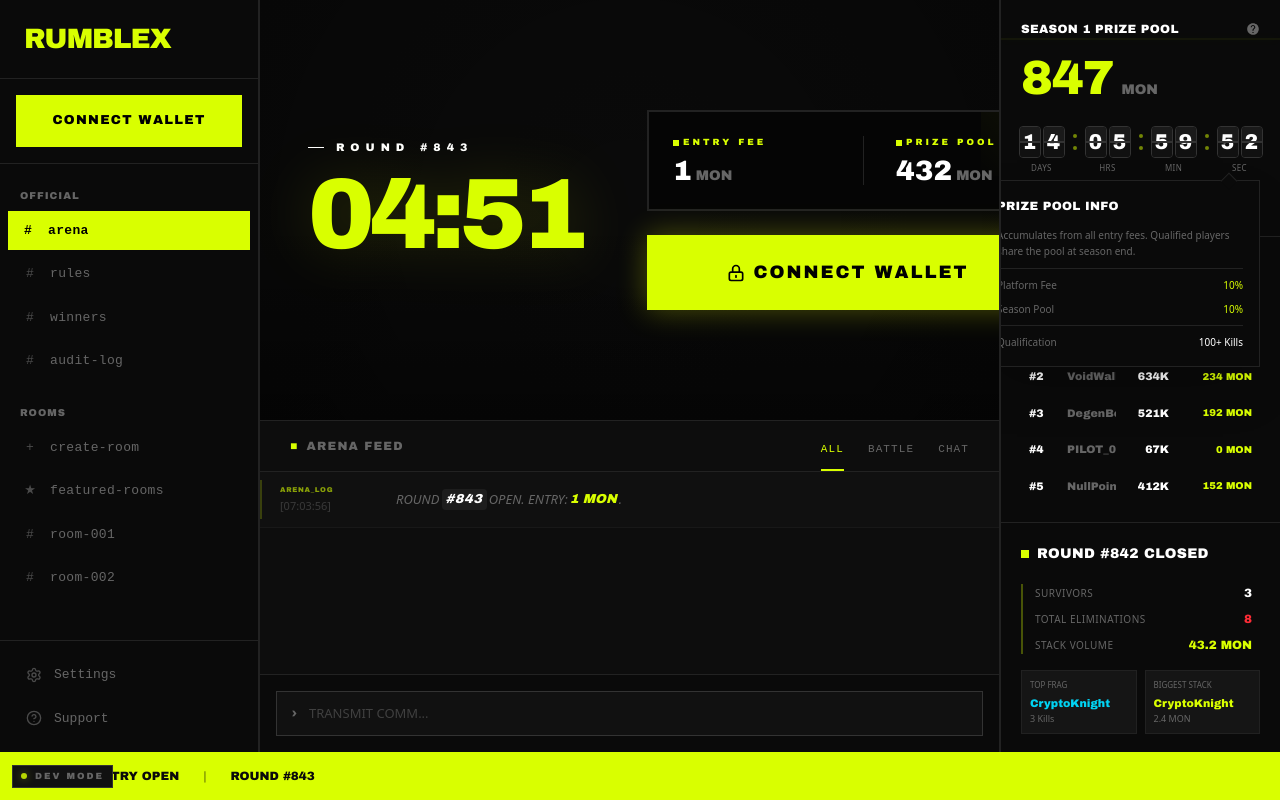
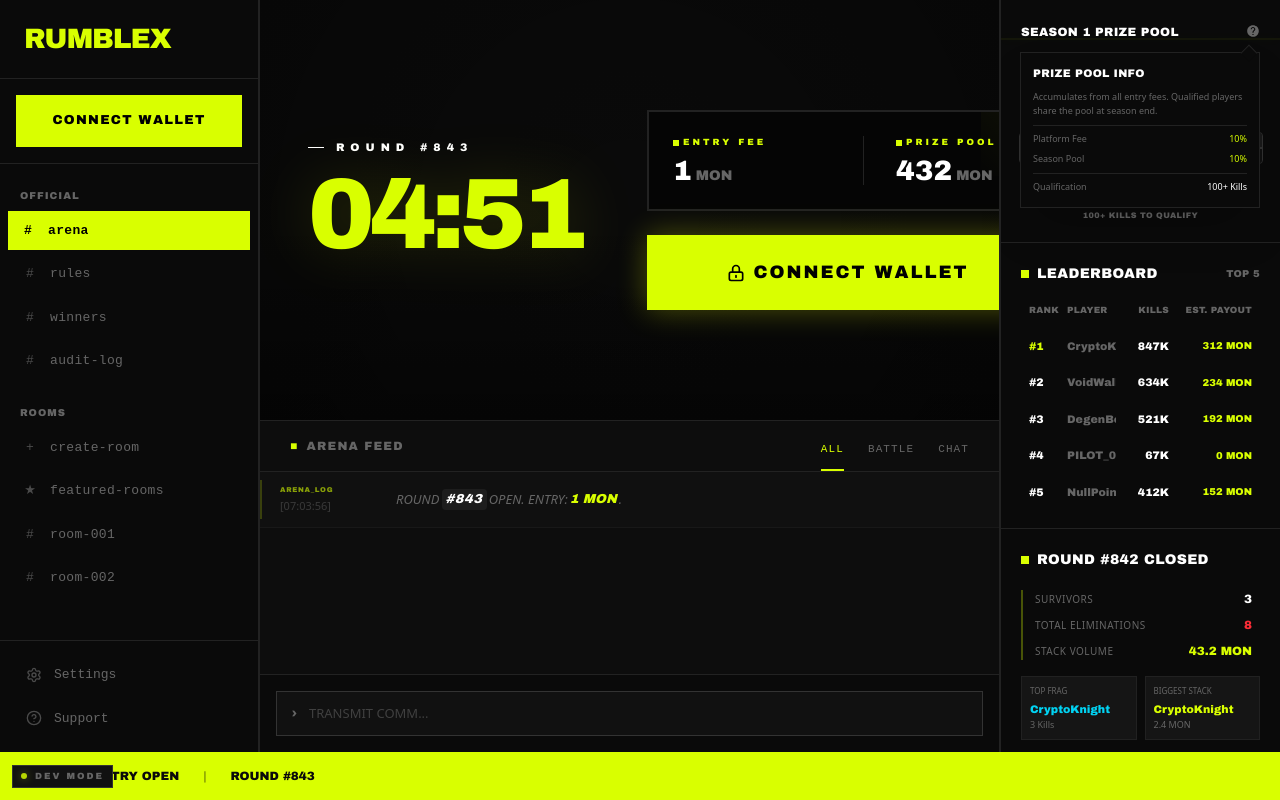
Before and after one commit to rickysvp/RumbleX, a React (Vite) app: page / in a window 1280 px wide. Both pictures are taken after a click on the button 1253 px from the left and 29 px from the top of the page. Built offline with nearby package versions, Linux system fonts and the light colour scheme.

Commit message:
v0.1.18: Fix tooltip positioning inside sidebar

```diff
--- a/package.json
+++ b/package.json
@@ -1,7 +1,7 @@
 {
   "name": "rumblex",
   "private": true,
-  "version": "0.1.17",
+  "version": "0.1.18",
   "type": "module",
   "scripts": {
     "dev": "vite --port=3000 --host=0.0.0.0",
--- a/src/components/intel/pre-game/SeasonInfo.tsx
+++ b/src/components/intel/pre-game/SeasonInfo.tsx
@@ -70,50 +70,6 @@ function SolidHelpIcon({ size = 14 }: { size?: number }) {
   );
 }
 
-// 气泡式奖池说明浮层
-function PrizePoolTooltip({ isOpen, onClose }: { isOpen: boolean; onClose: () => void }) {
-  if (!isOpen) return null;
-
-  return (
-    <div
-      className="fixed inset-0 z-[100]"
-      onClick={onClose}
-    >
-      <div
-        className="absolute top-[180px] right-[20px] w-[280px] bg-[#0a0a0a] border border-app-border p-4 shadow-2xl"
-        onClick={e => e.stopPropagation()}
-      >
-        {/* 气泡箭头 */}
-        <div className="absolute -top-[6px] right-[24px] w-3 h-3 bg-[#0a0a0a] border-t border-l border-app-border rotate-45" />
-
-        <div className="relative">
-          <div className="font-app-bold text-[12px] text-white uppercase tracking-wide mb-3">
-            Prize Pool Info
-          </div>
-
-          <div className="text-[10px] text-app-muted leading-relaxed space-y-2">
-            <p>
-              Accumulates from all entry fees. Qualified players share the pool at season end.
-            </p>
-            <div className="flex justify-between border-t border-[#222] pt-2">
-              <span>Platform Fee</span>
-              <span className="text-app-accent">10%</span>
-            </div>
-            <div className="flex justify-between">
-              <span>Season Pool</span>
-              <span className="text-app-accent">10%</span>
-            </div>
-            <div className="flex justify-between border-t border-[#222] pt-2">
-              <span>Qualification</span>
-              <span className="text-white">{SEASON_CONFIG.SEASON_KILL_THRESHOLD}+ Kills</span>
-            </div>
-          </div>
-        </div>
-      </div>
-    </div>
-  );
-}
-
 export function SeasonInfo() {
   const seasonNumber = useGameStore(state => state.seasonNumber || 1);
   const seasonPool = useGameStore(state => state.seasonPool || 0);
@@ -121,6 +77,7 @@ export function SeasonInfo() {
 
   const [timeLeft, setTimeLeft] = useState(seasonEndsIn);
   const [showTooltip, setShowTooltip] = useState(false);
+  const tooltipRef = useRef<HTMLDivElement>(null);
 
   useEffect(() => {
     setTimeLeft(seasonEndsIn);
@@ -141,16 +98,64 @@ export function SeasonInfo() {
   return (
     <div className="p-5 border-b border-app-border">
       {/* 标题 */}
-      <div className="flex items-center justify-between mb-4">
+      <div className="flex items-center justify-between mb-4 relative">
         <div className="font-app-bold text-[12px] uppercase tracking-wide text-white">
           Season {seasonNumber} Prize Pool
         </div>
-        <button
-          onClick={() => setShowTooltip(true)}
-          className="text-app-muted hover:text-app-accent transition-colors"
-        >
-          <SolidHelpIcon size={14} />
-        </button>
+
+        {/* 问号按钮和浮层容器 */}
+        <div className="relative" ref={tooltipRef}>
+          <button
+            onClick={() => setShowTooltip(!showTooltip)}
+            className="text-app-muted hover:text-app-accent transition-colors"
+          >
+            <SolidHelpIcon size={14} />
+          </button>
+
+          {/* 气泡式浮层 - 相对定位 */}
+          {showTooltip && (
+            <>
+              {/* 遮罩层 - 点击关闭 */}
+              <div
+                className="fixed inset-0 z-[99]"
+                onClick={() => setShowTooltip(false)}
+              />
+
+              {/* 浮层内容 */}
+              <div
+                className="absolute top-full right-0 mt-2 w-[240px] bg-[#0a0a0a] border border-app-border p-3 shadow-2xl z-[100]"
+                onClick={e => e.stopPropagation()}
+              >
+                {/* 气泡箭头 */}
+                <div className="absolute -top-[6px] right-[4px] w-3 h-3 bg-[#0a0a0a] border-t border-l border-app-border rotate-45" />
+
+                <div className="relative">
+                  <div className="font-app-bold text-[11px] text-white uppercase tracking-wide mb-2">
+                    Prize Pool Info
+                  </div>
+
+                  <div className="text-[9px] text-app-muted leading-relaxed space-y-1.5">
+                    <p>
+                      Accumulates from all entry fees. Qualified players share the pool at season end.
+                    </p>
+                    <div className="flex justify-between border-t border-[#222] pt-1.5">
+                      <span>Platform Fee</span>
+                      <span className="text-app-accent">10%</span>
+                    </div>
+                    <div className="flex justify-between">
+                      <span>Season Pool</span>
+                      <span className="text-app-accent">10%</span>
+                    </div>
+                    <div className="flex justify-between border-t border-[#222] pt-1.5">
+                      <span>Qualification</span>
+                      <span className="text-white">{SEASON_CONFIG.SEASON_KILL_THRESHOLD}+ Kills</span>
+                    </div>
+                  </div>
+                </div>
+              </div>
+            </>
+          )}
+        </div>
       </div>
 
       {/* 奖池数字 - 超大显示 */}
@@ -178,9 +183,6 @@ export function SeasonInfo() {
       <div className="text-[8px] text-app-muted font-app-bold uppercase tracking-wider border-t border-[#1a1a1a] pt-3 leading-relaxed text-center">
         {SEASON_CONFIG.SEASON_KILL_THRESHOLD}+ KILLS TO QUALIFY
       </div>
-
-      {/* 气泡式说明浮层 */}
-      <PrizePoolTooltip isOpen={showTooltip} onClose={() => setShowTooltip(false)} />
     </div>
   );
 }
--- a/version.json
+++ b/version.json
@@ -1,10 +1,18 @@
 {
-  "version": "0.1.17",
+  "version": "0.1.18",
   "name": "RumbleX",
   "description": "RumbleX - AI-powered battle royale text game engine",
   "channel": "alpha",
   "releaseDate": "2026-04-20",
   "changelog": {
+    "0.1.18": {
+      "date": "2026-04-20",
+      "changes": [
+        "Fix tooltip positioning - use relative positioning within sidebar",
+        "Tooltip now displays correctly inside right sidebar",
+        "Add click-outside-to-close behavior"
+      ]
+    },
     "0.1.17": {
       "date": "2026-04-20",
       "changes": [
```
